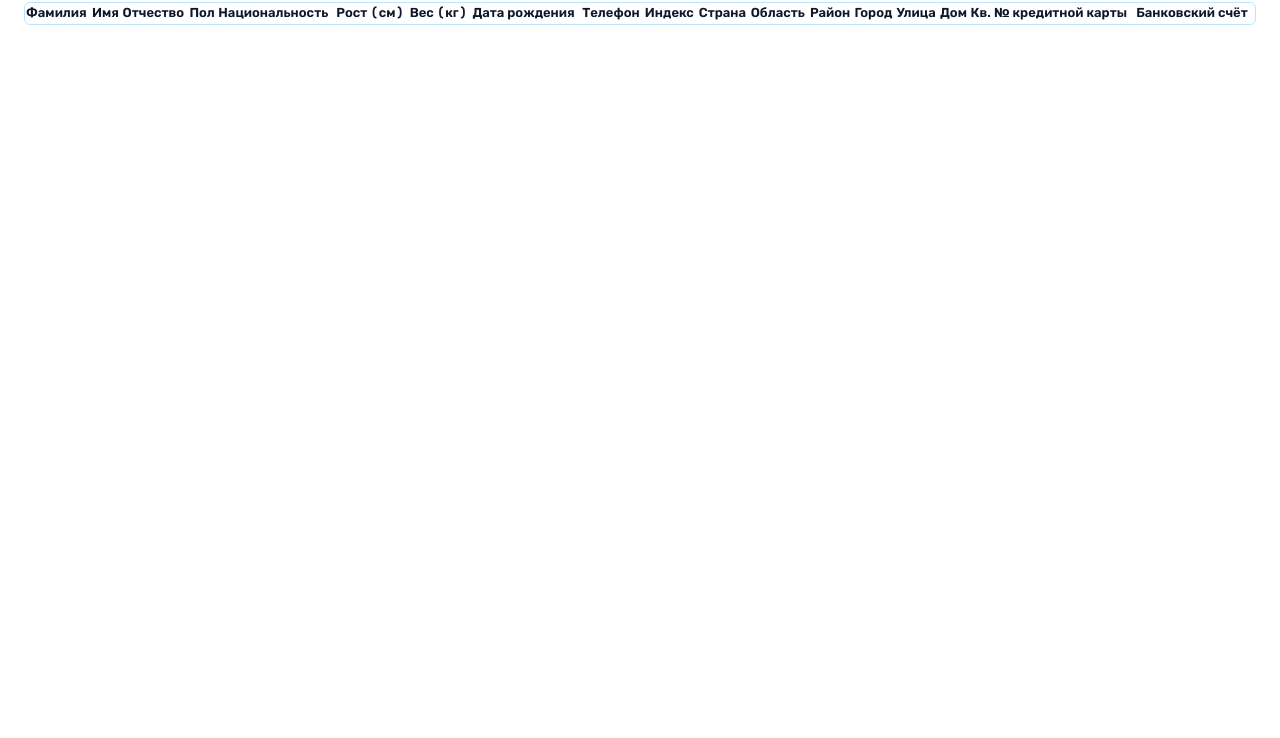
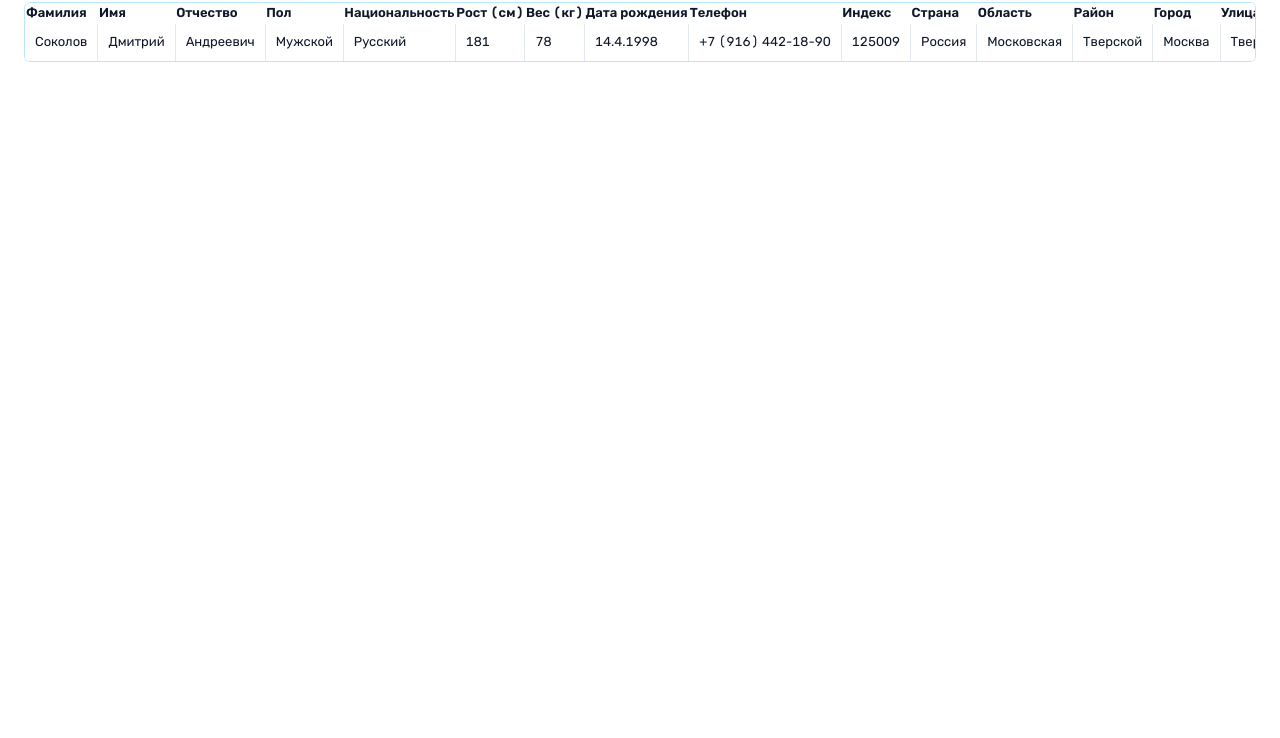
Before and after one commit to roman11ch/web-cp-var4, a plain HTML site: page index.html in a window 1280 px wide. Shown: the part 62-800 px from the top of the page. Drawn offline with Linux system fonts and the light colour scheme.

Commit message:
feat: implement demo dataset and viewArray table rendering

```diff
--- a/index.html
+++ b/index.html
@@ -5,6 +5,7 @@
   <meta name="viewport" content="width=device-width, initial-scale=1.0" />
   <title>Покупатели — База данных</title>
   <link rel="stylesheet" href="css/style.css" />
+  <script src="js/app.js" defer></script>
 </head>
 <body>
   <main class="page">
--- /dev/null
+++ b/js/app.js
@@ -0,0 +1,20 @@
+const DEMO_BUYERS = [
+  { id: 'b-1', lastName: 'Соколов', firstName: 'Дмитрий', middleName: 'Андреевич', gender: 'Мужской', nationality: 'Русский', height: 181, weight: 78, birthYear: 1998, birthMonth: 4, birthDay: 14, phone: '+7 (916) 442-18-90', postalCode: '125009', country: 'Россия', region: 'Московская', district: 'Тверской', city: 'Москва', street: 'Тверская', house: '14', apartment: '32', cardNumber: '2202 2061 4412 8801', bankAccount: '40817810200014589012' }
+];
+let buyers = [...DEMO_BUYERS];
+function viewArray() {
+  const tbody = document.getElementById('tableBody');
+  tbody.innerHTML = '';
+  buyers.forEach((item) => {
+    const tr = document.createElement('tr');
+    tr.className = 'buyers-table__row';
+    [item.lastName, item.firstName, item.middleName, item.gender, item.nationality, item.height, item.weight, `${item.birthDay}.${item.birthMonth}.${item.birthYear}`, item.phone, item.postalCode, item.country, item.region, item.district, item.city, item.street, item.house, item.apartment, item.cardNumber, item.bankAccount].forEach((v) => {
+      const td = document.createElement('td');
+      td.className = 'buyers-table__cell';
+      td.textContent = v || '—';
+      tr.appendChild(td);
+    });
+    tbody.appendChild(tr);
+  });
+}
+viewArray();
```
